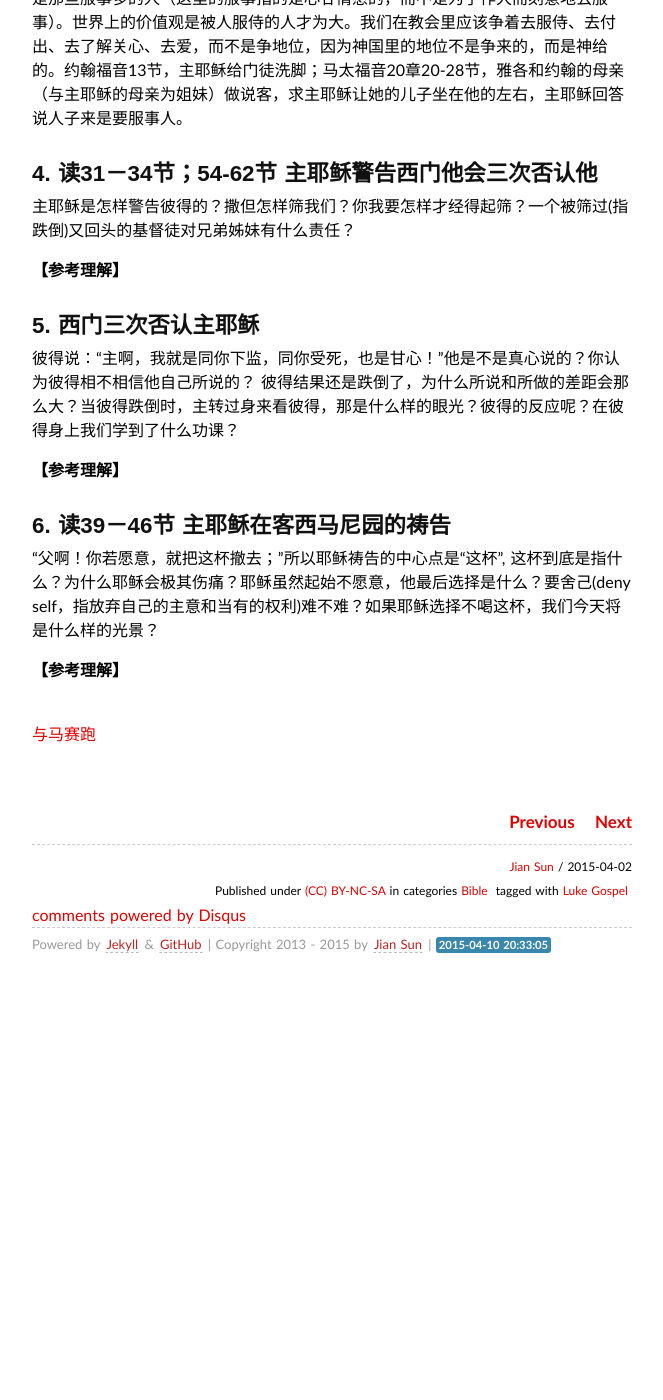
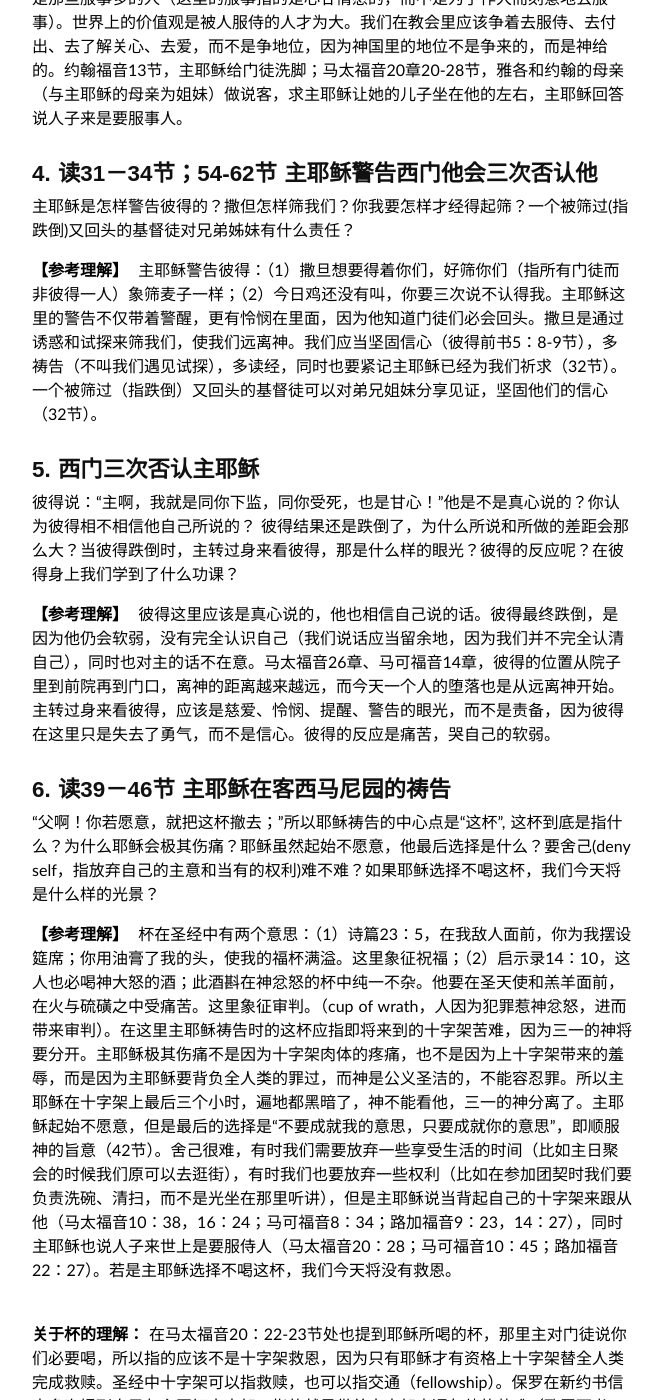
Before and after one commit to sjsprecious/sjsprecious.github.io, a Jekyll site: the page built from _posts/2015-04-02-LUKE-GOSPEL-CHAP-22.md, in a window 1280 px wide and 1400 px high, scrolled down 997 px. Shown: the whole window, without its empty margins (308-971 px from the left). Built offline with Jekyll 4.4.1, drawn with Linux system fonts in a browser that asks for light colours; some web fonts are replaced; comment, search, counter and statistics services are not loaded; before the commit the page ends 1984 px from its top, so only the background shows below that; some of the changed text lies outside the part shown.

Commit message:
chap 22 change

```diff
--- a/_posts/2015-04-02-LUKE-GOSPEL-CHAP-22.md
+++ b/_posts/2015-04-02-LUKE-GOSPEL-CHAP-22.md
@@ -33,18 +33,20 @@ tags:
 
 主耶稣是怎样警告彼得的？撒但怎样筛我们？你我要怎样才经得起筛？一个被筛过(指跌倒)又回头的基督徒对兄弟姊妹有什么责任？<br>
 
-**【参考理解】** &nbsp;<br><br>
+**【参考理解】** &nbsp;主耶稣警告彼得：（1）撒旦想要得着你们，好筛你们（指所有门徒而非彼得一人）象筛麦子一样；（2）今日鸡还没有叫，你要三次说不认得我。主耶稣这里的警告不仅带着警醒，更有怜悯在里面，因为他知道门徒们必会回头。撒旦是通过诱惑和试探来筛我们，使我们远离神。我们应当坚固信心（彼得前书5：8-9节），多祷告（不叫我们遇见试探），多读经，同时也要紧记主耶稣已经为我们祈求（32节）。一个被筛过（指跌倒）又回头的基督徒可以对弟兄姐妹分享见证，坚固他们的信心（32节）。<br><br>
 
 ## 5. 西门三次否认主耶稣<br>
 
 彼得说：“主啊，我就是同你下监，同你受死，也是甘心！”他是不是真心说的？你认为彼得相不相信他自己所说的？ 彼得结果还是跌倒了，为什么所说和所做的差距会那么大？当彼得跌倒时，主转过身来看彼得，那是什么样的眼光？彼得的反应呢？在彼得身上我们学到了什么功课？<br>
 
-**【参考理解】** &nbsp;<br><br>
+**【参考理解】** &nbsp;彼得这里应该是真心说的，他也相信自己说的话。彼得最终跌倒，是因为他仍会软弱，没有完全认识自己（我们说话应当留余地，因为我们并不完全认清自己），同时也对主的话不在意。马太福音26章、马可福音14章，彼得的位置从院子里到前院再到门口，离神的距离越来越远，而今天一个人的堕落也是从远离神开始。主转过身来看彼得，应该是慈爱、怜悯、提醒、警告的眼光，而不是责备，因为彼得在这里只是失去了勇气，而不是信心。彼得的反应是痛苦，哭自己的软弱。<br><br>
 
 ## 6. 读39－46节 主耶稣在客西马尼园的祷告<br>
 
 “父啊！你若愿意，就把这杯撤去；”所以耶稣祷告的中心点是“这杯”, 这杯到底是指什么？为什么耶稣会极其伤痛？耶稣虽然起始不愿意，他最后选择是什么？要舍己(deny self，指放弃自己的主意和当有的权利)难不难？如果耶稣选择不喝这杯，我们今天将是什么样的光景？<br>
 
-**【参考理解】** &nbsp;<br><br>
+**【参考理解】** &nbsp;杯在圣经中有两个意思：（1）诗篇23：5，在我敌人面前，你为我摆设筵席；你用油膏了我的头，使我的福杯满溢。这里象征祝福；（2）启示录14：10，这人也必喝神大怒的酒；此酒斟在神忿怒的杯中纯一不杂。他要在圣天使和羔羊面前，在火与硫磺之中受痛苦。这里象征审判。（cup of wrath，人因为犯罪惹神忿怒，进而带来审判）。在这里主耶稣祷告时的这杯应指即将来到的十字架苦难，因为三一的神将要分开。主耶稣极其伤痛不是因为十字架肉体的疼痛，也不是因为上十字架带来的羞辱，而是因为主耶稣要背负全人类的罪过，而神是公义圣洁的，不能容忍罪。所以主耶稣在十字架上最后三个小时，遍地都黑暗了，神不能看他，三一的神分离了。主耶稣起始不愿意，但是最后的选择是“不要成就我的意思，只要成就你的意思”，即顺服神的旨意（42节）。舍己很难，有时我们需要放弃一些享受生活的时间（比如主日聚会的时候我们原可以去逛街），有时我们也要放弃一些权利（比如在参加团契时我们要负责洗碗、清扫，而不是光坐在那里听讲），但是主耶稣说当背起自己的十字架来跟从他（马太福音10：38，16：24；马可福音8：34；路加福音9：23，14：27），同时主耶稣也说人子来世上是要服侍人（马太福音20：28；马可福音10：45；路加福音22：27）。若是主耶稣选择不喝这杯，我们今天将没有救恩。<br><br>
+
+**关于杯的理解：**&nbsp;在马太福音20：22-23节处也提到耶稣所喝的杯，那里主对门徒说你们必要喝，所以指的应该不是十字架救恩，因为只有耶稣才有资格上十字架替全人类完成救赎。圣经中十字架可以指救赎，也可以指交通（fellowship）。保罗在新约书信中多次提到自己与主同钉十字架，指的就是借着十字架交通与他的苦难（歌罗西书1：24，加拉太书2：20，罗马书6：6）。因此马太福音中的杯指的应是基督徒会因主的名在世间受逼迫、苦难（马太福音5：11，24：9），要多受基督的苦楚（哥林多后书1：5）。
 
 [与马赛跑](http://www.racingwithhorse.org/t/68#reply0)
```
